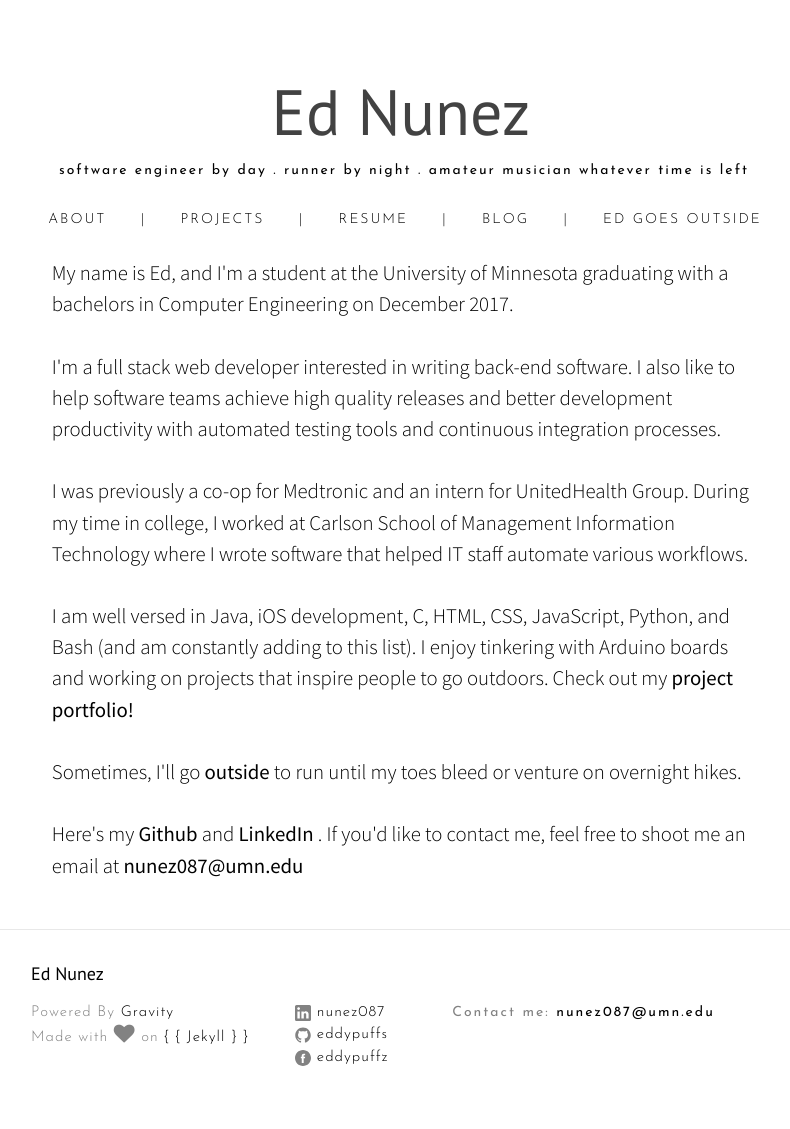
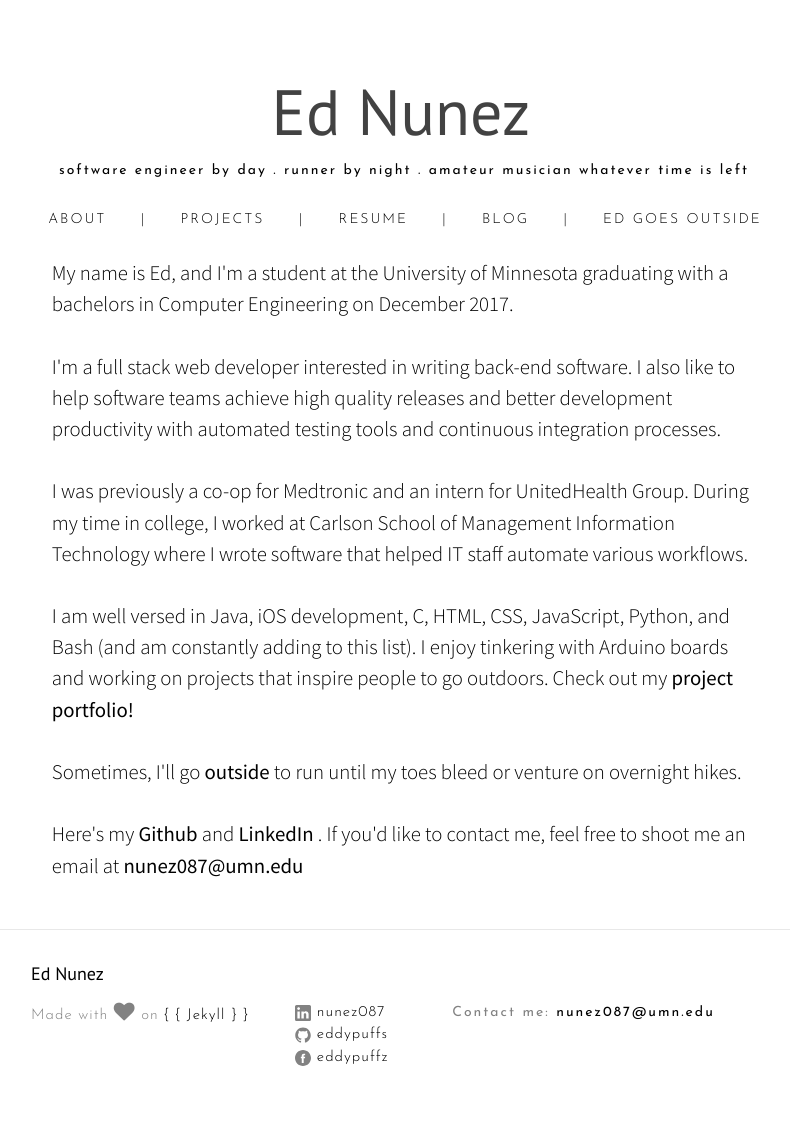
Before and after one commit to ednunezg/ednunezg.github.io, a Jekyll site: the page built from index.html, in a window 1280 px wide. Shown: the whole page, without its empty margins (239-1029 px from the left). Built offline with Jekyll 4.4.1, drawn with Linux system fonts in a browser that asks for light colours; nearby versions of some CDN libraries; the list of posts is cut into pages by our own code.

Commit message:
Cleaned up the footer

```diff
--- a/_includes/footer.html
+++ b/_includes/footer.html
@@ -7,7 +7,6 @@
     <div class="footer-col-wrapper">
       <div class="footer-col footer-col-1">
         <ul class="contact-list footer-content">
-          <li>Powered By <a href="http://github.com/hemangsk/Gravity">Gravity</a></li>
           <li>Made with <i class="fa fa-heart"></i> on <a href="http://jekyllrb.com"><span style="color:black">{ { Jekyll } }</a></span></li>
 
 
```
Also changed, not shown: 14 other files.
